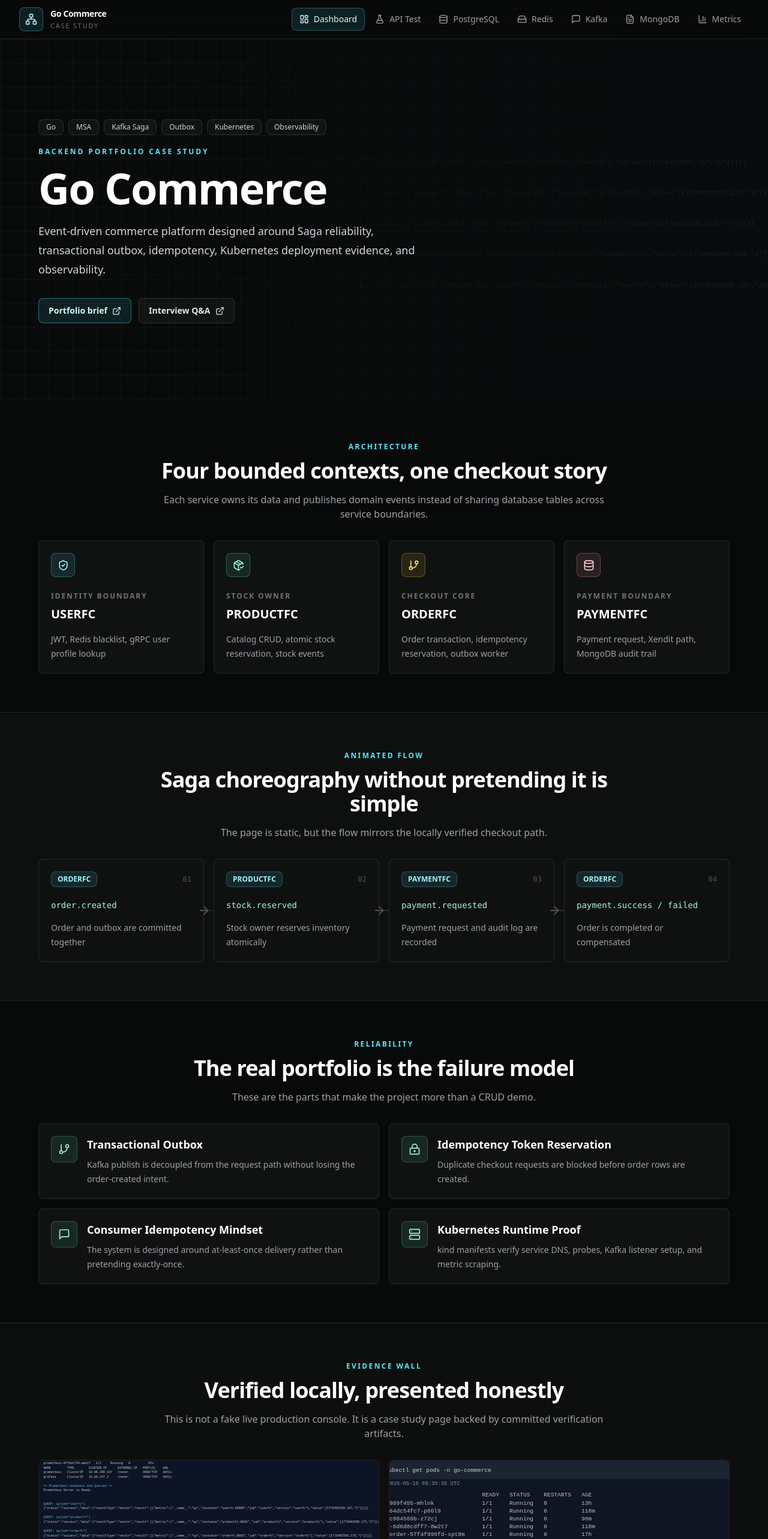
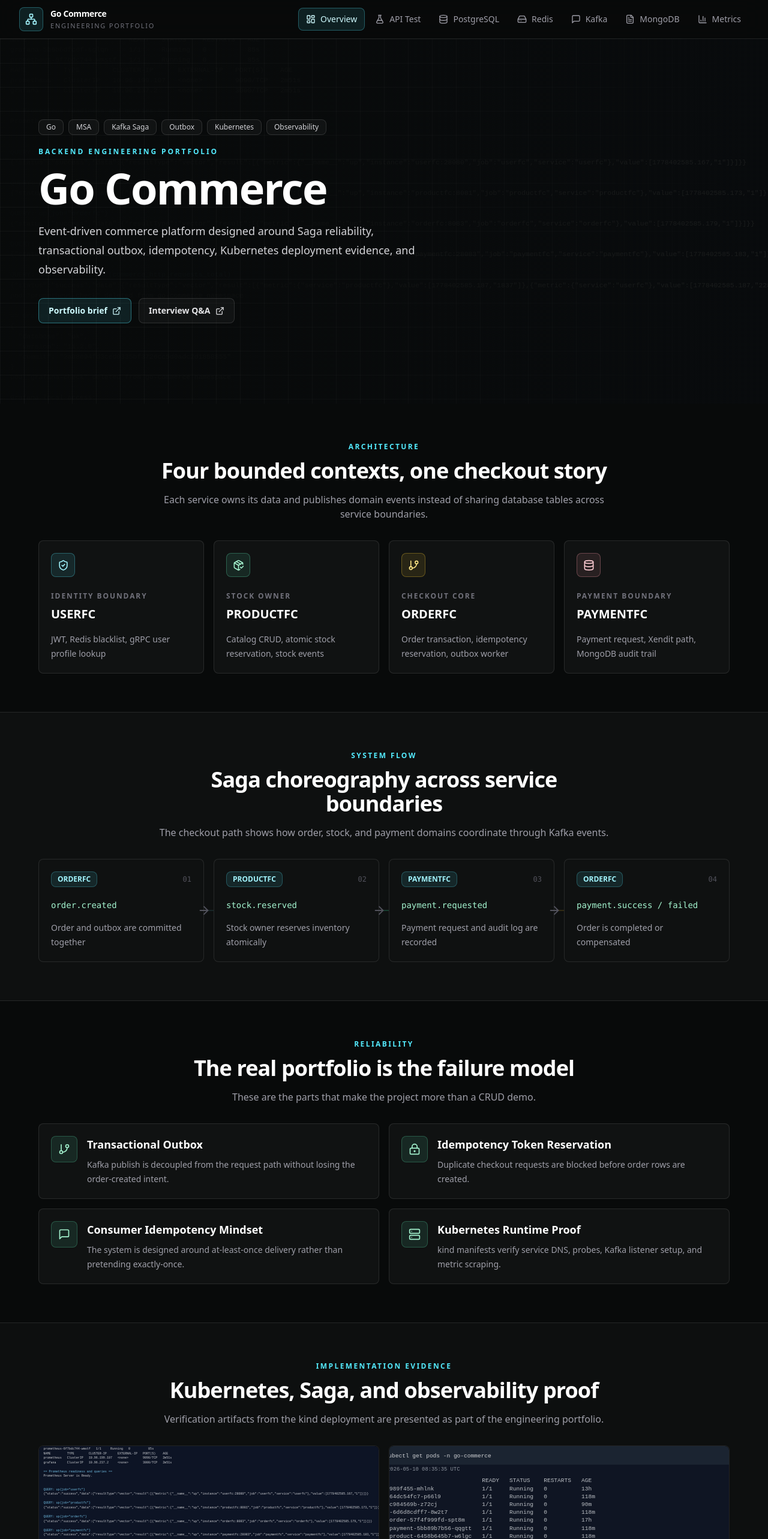
Before and after one commit to SundaePorkCutlet/go-commerce, a React (Vite) app in the folder frontend/: page / in a window 1280 px wide. Shown: the top 2566 px of the page at 60% size. Built offline with nearby package versions, Linux system fonts and the light colour scheme.

Commit message:
Refine portfolio presentation copy

```diff
--- a/frontend/src/components/Layout.jsx
+++ b/frontend/src/components/Layout.jsx
@@ -11,7 +11,7 @@ import {
 } from 'lucide-react'
 
 const NAV_ITEMS = [
-  { to: '/', icon: LayoutDashboard, label: 'Dashboard' },
+  { to: '/', icon: LayoutDashboard, label: 'Overview' },
   { to: '/api-test', icon: FlaskConical, label: 'API Test' },
   { to: '/postgres', icon: Database, label: 'PostgreSQL' },
   { to: '/redis', icon: HardDrive, label: 'Redis' },
@@ -31,7 +31,7 @@ export default function Layout() {
             </div>
             <div>
               <h1 className="text-sm font-semibold tracking-tight text-white">Go Commerce</h1>
-              <p className="mt-0.5 text-[11px] uppercase tracking-[0.16em] text-zinc-500">case study</p>
+              <p className="mt-0.5 text-[11px] uppercase tracking-[0.16em] text-zinc-500">engineering portfolio</p>
             </div>
           </NavLink>
 
--- a/frontend/src/pages/Dashboard.jsx
+++ b/frontend/src/pages/Dashboard.jsx
@@ -136,7 +136,7 @@ function SectionTitle({ eyebrow, title, children }) {
 
 export default function Dashboard() {
   return (
-    <div className="case-study -mx-4 -my-4 md:-mx-6 md:-my-6 lg:-mx-8 lg:-my-8">
+    <div className="portfolio-showcase -mx-4 -my-4 md:-mx-6 md:-my-6 lg:-mx-8 lg:-my-8">
       <section className="case-hero relative min-h-[76vh] overflow-hidden px-5 py-16 md:px-10 lg:px-16">
         <img
           src={heroEvidence}
@@ -156,7 +156,7 @@ export default function Dashboard() {
           </div>
 
           <p className="text-xs font-semibold uppercase tracking-[0.24em] text-cyan-300">
-            Backend portfolio case study
+            Backend engineering portfolio
           </p>
           <h1 className="mt-4 max-w-4xl text-5xl font-semibold tracking-tight text-white md:text-7xl">
             Go Commerce
@@ -204,8 +204,8 @@ export default function Dashboard() {
       </section>
 
       <section className="border-y border-white/10 bg-white/[0.025] px-5 py-16 md:px-10 lg:px-16">
-        <SectionTitle eyebrow="Animated flow" title="Saga choreography without pretending it is simple">
-          The page is static, but the flow mirrors the locally verified checkout path.
+        <SectionTitle eyebrow="System flow" title="Saga choreography across service boundaries">
+          The checkout path shows how order, stock, and payment domains coordinate through Kafka events.
         </SectionTitle>
 
         <div className="mx-auto max-w-6xl">
@@ -252,8 +252,8 @@ export default function Dashboard() {
       </section>
 
       <section className="border-y border-white/10 bg-[#0d0f0f] px-5 py-16 md:px-10 lg:px-16">
-        <SectionTitle eyebrow="Evidence wall" title="Verified locally, presented honestly">
-          This is not a fake live production console. It is a case study page backed by committed verification artifacts.
+        <SectionTitle eyebrow="Implementation evidence" title="Kubernetes, Saga, and observability proof">
+          Verification artifacts from the kind deployment are presented as part of the engineering portfolio.
         </SectionTitle>
 
         <div className="mx-auto grid max-w-6xl grid-cols-1 gap-4 md:grid-cols-2">
@@ -306,10 +306,10 @@ export default function Dashboard() {
           <div>
             <div className="flex items-center gap-2 text-sm font-semibold text-white">
               <CheckCircle2 size={17} className="text-emerald-300" />
-              Portfolio mode
+              Portfolio-ready presentation
             </div>
             <p className="mt-2 text-sm leading-6 text-zinc-400">
-              Live dev tools still exist in the navigation, but the first impression is now a static case study that does not depend on a production Kubernetes cluster.
+              The first screen is designed for public review, while the navigation keeps the deeper API and debugging tools available.
             </p>
           </div>
           <a
```
Also changed, not shown: 2 other files (tests, documents, lock files or other folders).
